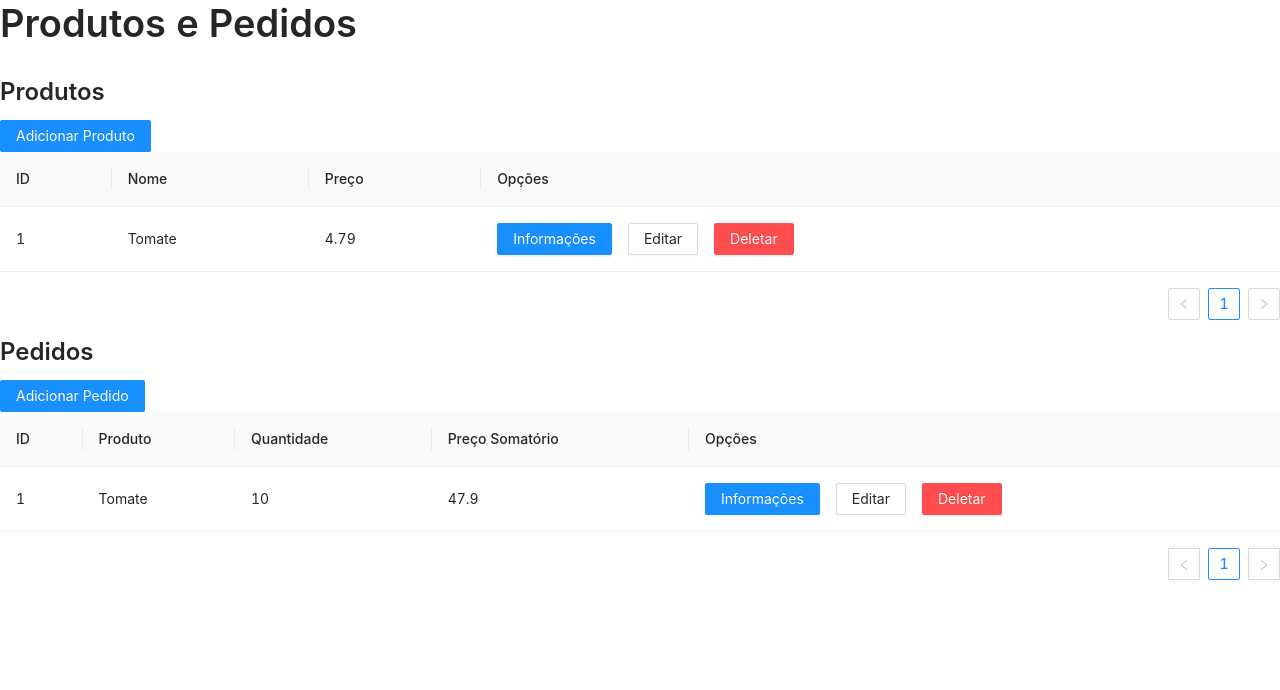
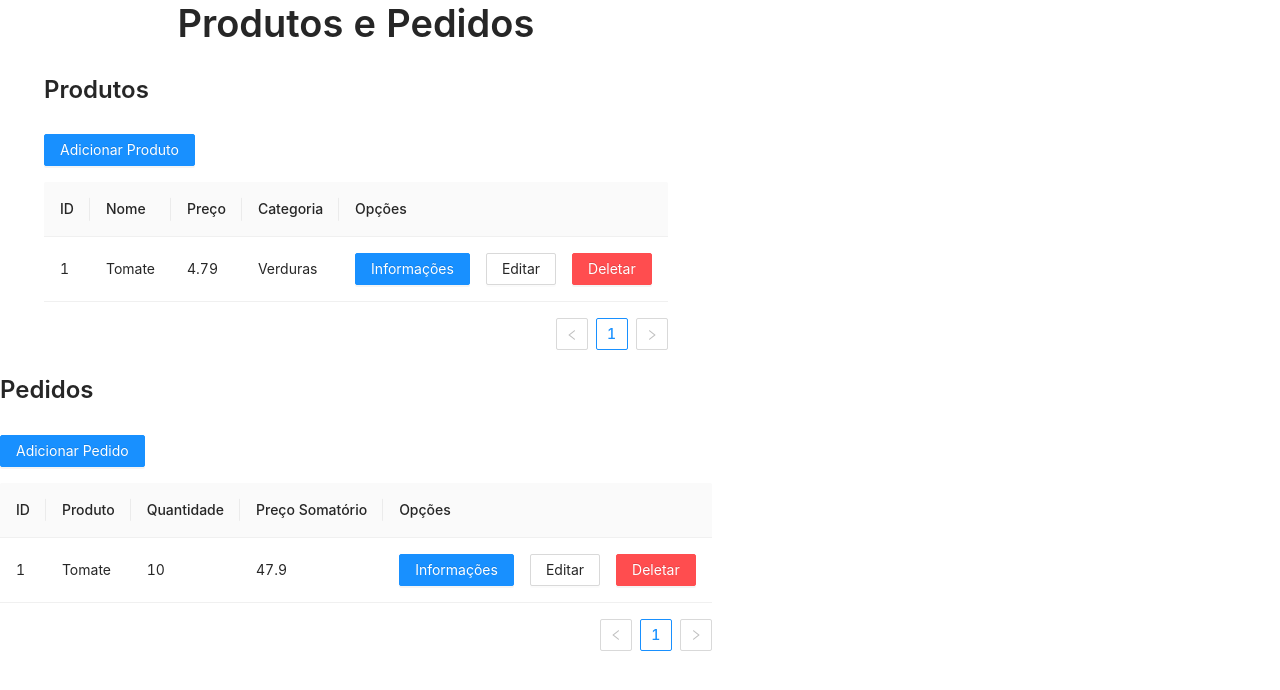
Before and after one commit to isaquetdiniz/buyList, a React (Create React App) app in the folder client/: page /edit in a window 1280 px wide. Shown: the top 690 px of the page. Built offline with nearby package versions, Linux system fonts and the light colour scheme.

Commit message:
feat(configure-client): created basic views and routes

```diff
--- a/client/package.json
+++ b/client/package.json
@@ -43,5 +43,6 @@
       "last 1 firefox version",
       "last 1 safari version"
     ]
-  }
+  },
+  "devDependencies": {}
 }
--- a/client/src/components/TableProduct.tsx
+++ b/client/src/components/TableProduct.tsx
@@ -9,12 +9,14 @@ const TableProduct: React.FC = () => {
       id: 1,
       nome: "Tomate",
       precoUnitario: 4.79,
+      categoria: "Verduras",
     },
   ];
   const columns = [
     { title: "ID", dataIndex: "id", key: "id" },
     { title: "Nome", dataIndex: "nome", key: "nome" },
     { title: "Preço", dataIndex: "precoUnitario", key: "precoUnitario" },
+    { title: "Categoria", dataIndex: "categoria", key: "categoria" },
     {
       title: "Opções",
       dataIndex: "opcoes",
--- a/client/src/views/edit.tsx
+++ b/client/src/views/edit.tsx
@@ -1,12 +1,14 @@
-import React, { useState } from "react";
+import React, { useState } from 'react';
 
-import { Typography, Button, Modal } from "antd";
+import {
+  Typography, Button, Modal, Space,
+} from 'antd';
 
-import TableProduct from "../components/TableOrder";
-import TableOrder from "../components/TableProduct";
+import TableProduct from '../components/TableOrder';
+import TableOrder from '../components/TableProduct';
 
-import FormProduct from "../components/FormProduct";
-import FormOrder from "../components/FormOrder";
+import FormProduct from '../components/FormProduct';
+import FormOrder from '../components/FormOrder';
 
 const Edit: React.FC = () => {
   const [visibleNewOrder, setVisibleNewOrder] = useState(false);
@@ -14,18 +16,22 @@ const Edit: React.FC = () => {
   const { Title } = Typography;
 
   return (
-    <>
+    <Space align="center" direction="vertical">
       <Title>Produtos e Pedidos</Title>
+      <Space direction="vertical" size="middle">
         <Title level={3}>Produtos</Title>
         <Button type="primary" onClick={() => setVisibleNewProduct(true)}>
           Adicionar Produto
         </Button>
         <TableOrder />
+      </Space>
+      <Space direction="vertical" size="middle">
         <Title level={3}>Pedidos</Title>
         <Button type="primary" onClick={() => setVisibleNewOrder(true)}>
           Adicionar Pedido
         </Button>
         <TableProduct />
+      </Space>
       <Modal
         title="Cadastrar Novo Produto"
         visible={visibleNewProduct}
@@ -46,7 +52,7 @@ const Edit: React.FC = () => {
       >
         <FormOrder />
       </Modal>
-    </>
+    </Space>
   );
 };
 
--- a/client/src/views/login.tsx
+++ b/client/src/views/login.tsx
@@ -1,17 +1,30 @@
-import React from "react";
+import React from 'react';
+import axios from 'axios';
 
-import { Typography, Input, Form, Button, Space } from "antd";
-import { UserOutlined } from "@ant-design/icons";
+import {
+  Typography, Input, Form, Button, Space, Modal,
+} from 'antd';
+import { UserOutlined } from '@ant-design/icons';
 
 const Login: React.FC = () => {
   const { Title } = Typography;
 
-  const onFinish = () => {
-    console.log("Success:");
+  const login = (values: object) => {
+    axios
+      .post('http://localhost:3001/login', values)
+      .then(() => console.log('foi'))
+      .catch(() => Modal.error({
+        title: 'Falha no Login ',
+        content: 'Usuário ou senha inválidos',
+      }));
+  };
+
+  const onFinish = (values: object) => {
+    login(values);
   };
 
   const onFinishFailed = () => {
-    console.log("Failed:");
+    console.log('Failed:');
   };
 
   const layout = {
@@ -36,14 +49,14 @@ const Login: React.FC = () => {
         <Form.Item
           label="Usuário/Email"
           name="name"
-          rules={[{ required: true, message: "Insira seu usuário!" }]}
+          rules={[{ required: true, message: 'Insira seu usuário!' }]}
         >
           <Input placeholder="Usuário/Email" prefix={<UserOutlined />} />
         </Form.Item>
         <Form.Item
           label="Senha"
           name="password"
-          rules={[{ required: true, message: "Insira sua senha" }]}
+          rules={[{ required: true, message: 'Insira sua senha' }]}
         >
           <Input.Password placeholder="Senha" />
         </Form.Item>
```
Also changed, not shown: client/src/App.tsx (+6 -9 lines), client/src/index.tsx (+4 -4 lines), client/tsconfig.json (+3 -9 lines), 1 other file (tests, documents, lock files or other folders). Lines whose indentation alone changed are shown as unchanged.
